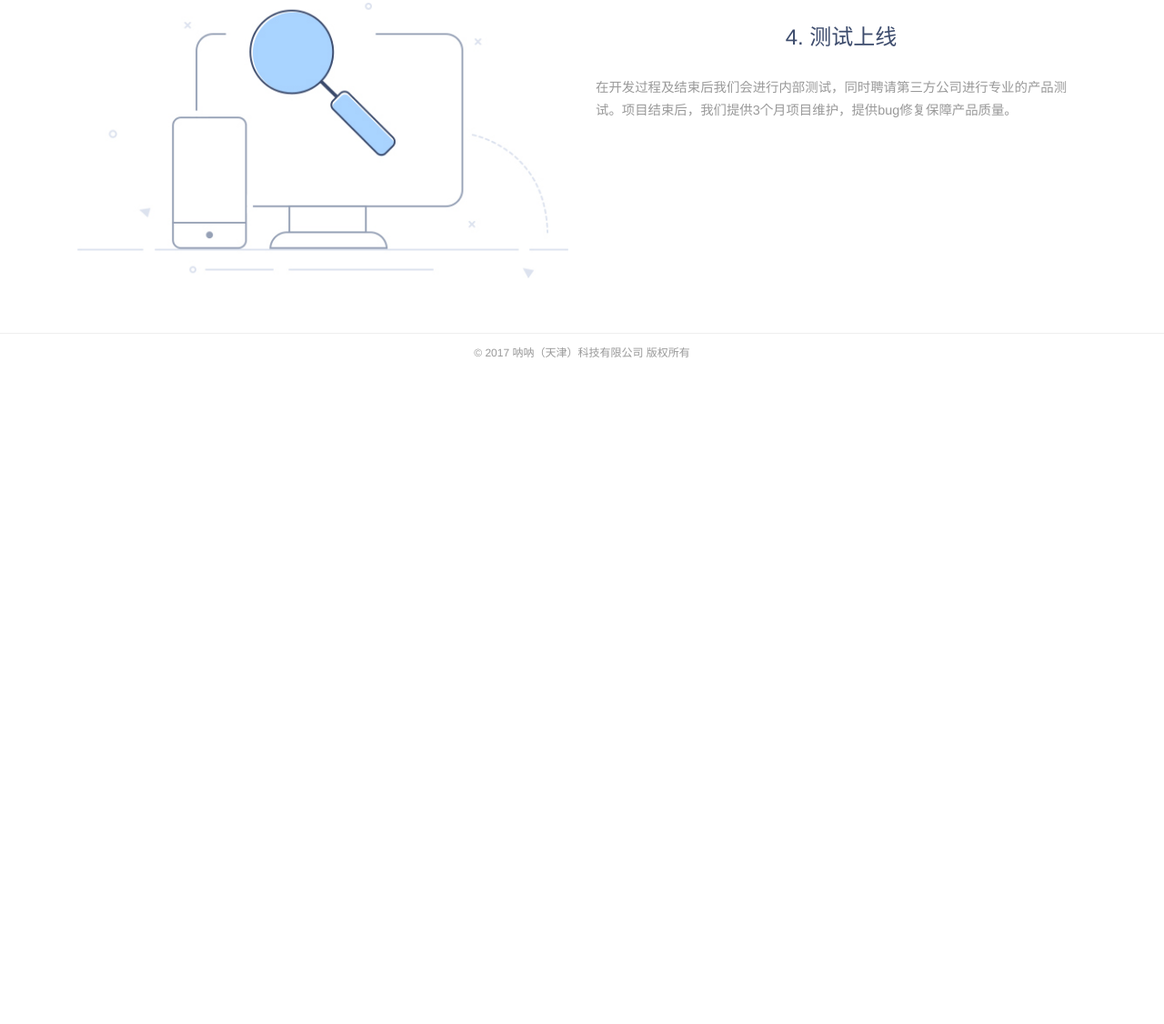
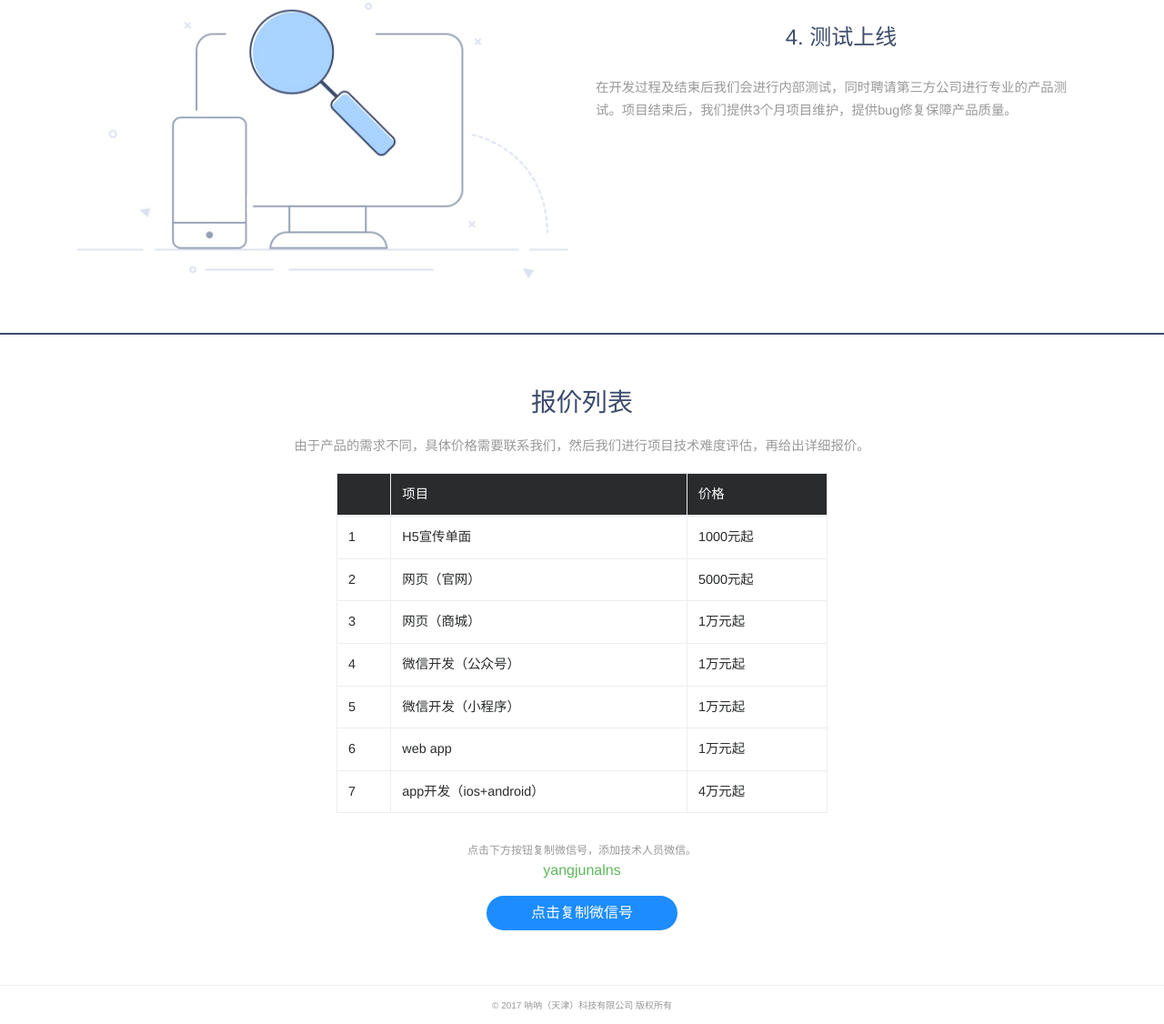
Before and after one commit to frank-young/nanadeep, a website: page src/index.html in a window 1280 px wide. Shown: the part 2034-3160 px from the top of the page at 91% size. Before the commit the page ends 2442 px from the top, so only its background shows below. Drawn offline with nearby package versions, Linux system fonts and the light colour scheme; some packages are replaced by stand-ins of ours; files that its build step writes are made by us from their sources; a script that the page names is missing.

Commit message:
价格修改

```diff
--- a/src/index.html
+++ b/src/index.html
@@ -124,6 +124,69 @@
             </div>
         </div>
     </div>
+    <hr class="split">
+    <div class="container price-screen">
+        <h3>报价列表</h3>
+        <p class="text-center">由于产品的需求不同，具体价格需要联系我们，然后我们进行项目技术难度评估，再给出详细报价。</p>
+        <div class="row mb-60">
+            <div class="col-xs-12 col-md-6 offset-md-3 mb-15">
+                <table class="table table-bordered">
+                    <thead class="thead-inverse">
+                        <tr>
+                            <th></th>
+                            <th>项目</th>
+                            <th>价格</th>
+                        </tr>
+                    </thead>
+                    <tbody>
+                        <tr>
+                            <th scope="row">1</th>
+                            <td>H5宣传单面</td>
+                            <td>1000元起</td>
+                        </tr>
+                        <tr>
+                            <th scope="row">2</th>
+                            <td>网页（官网）</td>
+                            <td>5000元起</td>
+                        </tr>
+                        <tr>
+                            <th scope="row">3</th>
+                            <td>网页（商城）</td>
+                            <td>1万元起</td>
+                        </tr>
+                        <tr>
+                            <th scope="row">4</th>
+                            <td>微信开发（公众号）</td>
+                            <td>1万元起</td>
+                        </tr>
+                        <tr>
+                            <th scope="row">5</th>
+                            <td>微信开发（小程序）</td>
+                            <td>1万元起</td>
+                        </tr>
+                        <tr>
+                            <th scope="row">6</th>
+                            <td>web app</td>
+                            <td>1万元起</td>
+                        </tr>
+                        <tr>
+                            <th scope="row">7</th>
+                            <td>app开发（ios+android）</td>
+                            <td>4万元起</td>
+                        </tr>
+                    </tbody>
+                </table>
+            </div>
+            <div class="col-xs-12 col-md-6 offset-md-3">
+                <div class="submit text-center">
+                    <p class="tip">点击下方按钮复制微信号，添加技术人员微信。
+                        <br>
+                        <span class="color-success f-16">yangjunalns</span></p>
+                    <button class="btn" id="btn-copy" onclick="copyText()" data-clipboard-text="yangjunalns" data-toggle="tooltip" data-placement="top" title="复制成功！">点击复制微信号</button>
+                </div>
+            </div>
+        </div>
+    </div>
     <footer class="footer">
         <div class="container text-center">
             <span class="info">&copy; 2017 呐呐（天津）科技有限公司 版权所有</span>
@@ -132,6 +195,7 @@
     <script src="https://cdn.bootcss.com/jquery/3.1.1/jquery.slim.min.js" integrity="sha384-A7FZj7v+d/sdmMqp/nOQwliLvUsJfDHW+k9Omg/a/EheAdgtzNs3hpfag6Ed950n" crossorigin="anonymous"></script>
     <script src="https://cdn.bootcss.com/tether/1.4.0/js/tether.min.js" integrity="sha384-DztdAPBWPRXSA/3eYEEUWrWCy7G5KFbe8fFjk5JAIxUYHKkDx6Qin1DkWx51bBrb" crossorigin="anonymous"></script>
     <script src="https://cdn.bootcss.com/bootstrap/4.0.0-alpha.6/js/bootstrap.min.js" integrity="sha384-vBWWzlZJ8ea9aCX4pEW3rVHjgjt7zpkNpZk+02D9phzyeVkE+jo0ieGizqPLForn" crossorigin="anonymous"></script>
+    <script src="https://cdn.bootcss.com/clipboard.js/1.6.0/clipboard.min.js"></script>
     <script src="js/common.js"></script>
 </body>
 
--- a/src/js/test.js
+++ b/src/js/test.js
@@ -1,3 +1,12 @@
-function init () {
-	soncole.log('2大厦2')
+'use strict'
+$(function () {
+  $('[data-toggle="tooltip"]').tooltip()
+})
+
+function copyText() {
+    var clipboard = new Clipboard('#btn-copy');
+    clipboard.on('success', function(e) {
+        console.info('Action:', e.action);
+        e.clearSelection();
+    });
 }
--- a/src/less/style.less
+++ b/src/less/style.less
@@ -2,30 +2,51 @@
 * {
     font-weight: 300 !important;
     font-family: 'PingFang SC', 'Microsoft YaHei', 'San Francisco', 'Helvetica Neue', Helvetica, Arial, 'Hiragino Sans GB', sans-serif;
+	font-smoothing: antialiased;
 }
-div,p,span,input,textarea {
+
+div,
+p,
+span,
+input,
+button,
+textarea {
     font-size: .9rem;
+    font-weight: 100;
 }
+
 .form-control::-webkit-input-placeholder {
     color: #ccc;
 }
+
 .btn {
     outline: none;
+	&:focus {
+		box-shadow: none;
 	}
+}
+
 .form-control {
     font-size: .9rem;
     border-radius: 1px;
 }
+
 .text-center {
     text-align: center;
 }
+
 .text-right {
     text-align: right;
 }
 
-.mt-60{
+.none {
+	display: none;
+}
+
+.mt-60 {
     margin-top: 60px;
 }
+
 .mb-15 {
     margin-bottom: 15px;
 }
@@ -34,6 +55,17 @@ div,p,span,input,textarea {
     margin-bottom: 60px;
 }
 
+.color-success {
+	color: #5cb85c;
+}
+
+.f-16 {
+	font-size: 16px;
+}
+
+.split {
+	border-top: 2px solid rgb(61, 76, 109);
+}
 
 /**
  * 主要是手机部分
@@ -67,7 +99,7 @@ div,p,span,input,textarea {
                 font-size: 1rem;
                 text-align: center;
             }
-            .btn{
+            .btn {
                 outline: none;
             }
         }
@@ -99,14 +131,12 @@ div,p,span,input,textarea {
     position: fixed;
     width: 90%;
     top: 50%;
-	left:50%;
+    left: 50%;
     margin: 0;
     .translate(-50%, -50%) !important;
     .modal-content {
         border-radius: 1px;
-		.modal-header {
-
-		}
+        .modal-header {}
     }
 }
 
@@ -139,6 +169,9 @@ div,p,span,input,textarea {
             margin-top: 25px;
             margin-bottom: 25px;
         }
+    }
+}
+
 .submit {
     text-align: center;
     .btn {
@@ -148,9 +181,8 @@ div,p,span,input,textarea {
         padding: .5rem 3rem;
     }
 }
-	}
-}
 
+// 描述部分
 .des-screen {
     h3 {
         text-align: center;
@@ -172,13 +204,29 @@ div,p,span,input,textarea {
         color: #999;
     }
 }
+// 价格列表部分
+.price-screen {
+    h3 {
+        text-align: center;
+        margin-top: 60px;
+        margin-bottom: 20px;
+        color: #3c4b6c;
+    }
+    p {
+        line-height: 1.75em;
+        color: #999;
+        &.tip {
+        	font-size: 12px;
+        }
+    }
+}
 
 // 底部信息
 .footer {
     padding: 10px 0;
     border-top: 1px solid #eee;
     .info {
-		font-size: 12px;
+        font-size: 10px;
         color: #999;
     }
 }
```
Lines whose indentation alone changed are shown as unchanged.
